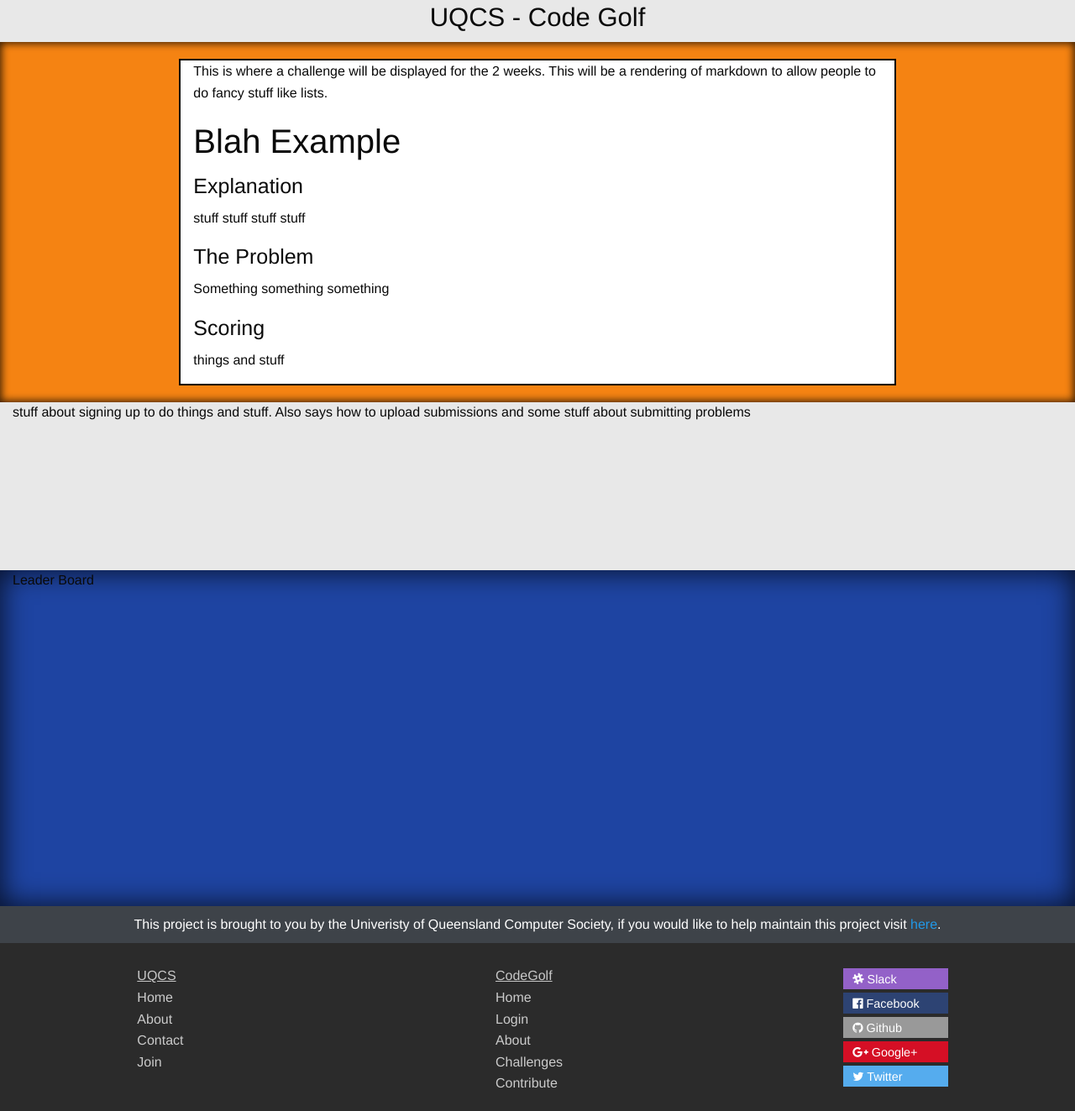
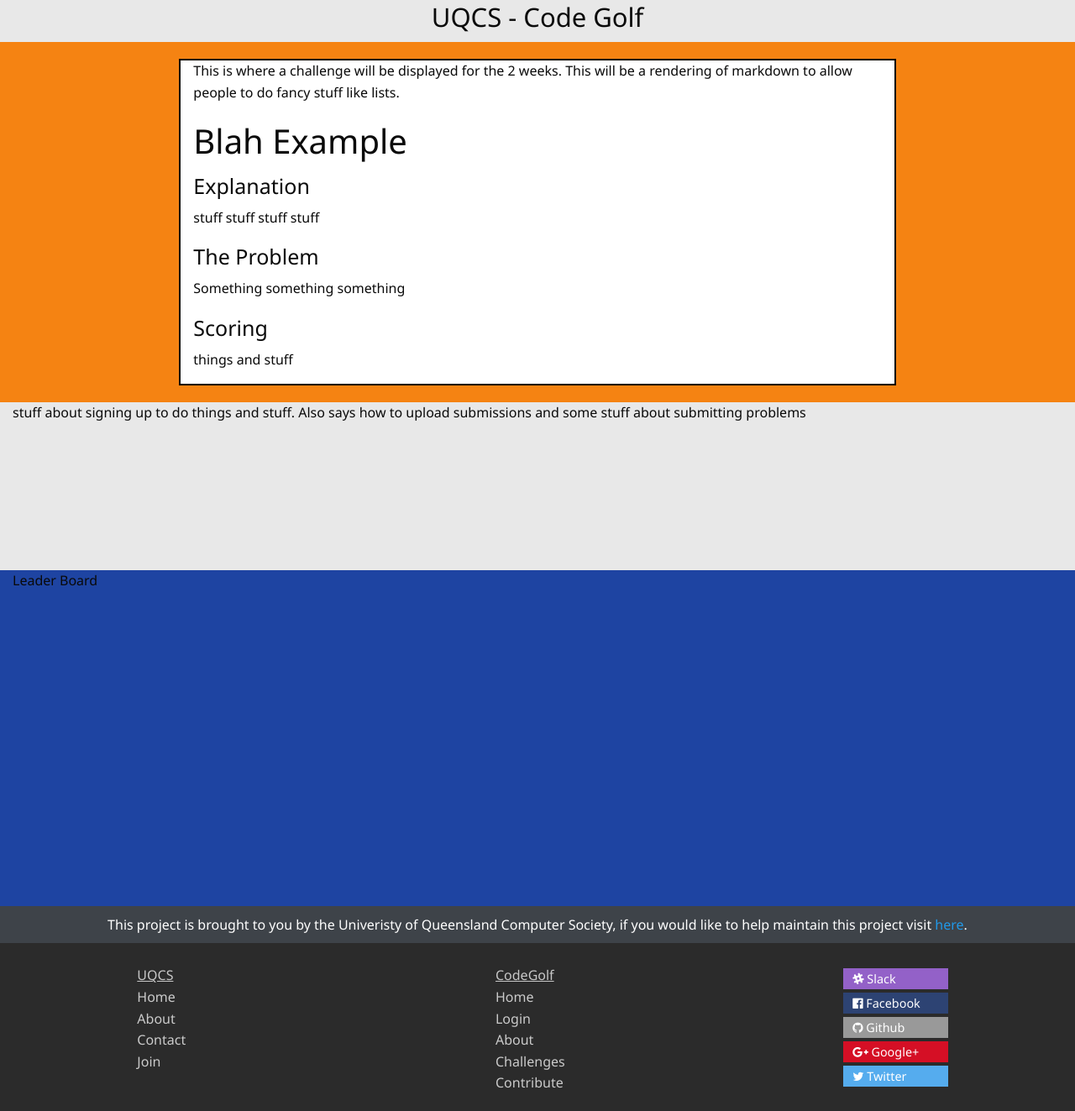
Before and after one commit to UQComputingSociety/codegolf, a Flask app: page / in a window 1280 px wide. Shown: the part 373-1696 px from the top of the page at 84% size. Run offline with Flask 2, Linux system fonts and the light colour scheme; some libraries are stand-ins or nearby versions.

Commit message:
CSS tweaks
font and drop-shadows

```diff
--- a/codegolf/static/css/codegolf.css
+++ b/codegolf/static/css/codegolf.css
@@ -1,6 +1,10 @@
 html, body {
     height: 100%;
     width: 100%;
+}
+
+body, h1, h2, h3, h4, h5, h6 {
+    font-family: "Segoe UI", Helvetica, Verdana, sans-serif;
 }
 
 #container {
@@ -111,7 +115,7 @@
 
 #challenge-wrap {
     background-color: #f58312;
-    box-shadow: inset 0px 0px 10px 2px rgba(0,0,0,0.75);
+    /*box-shadow: inset 0px 0px 10px 2px rgba(0,0,0,0.75);*/
     padding: 20px 0;
 }
 
@@ -123,7 +127,7 @@
 #leader-board {
     min-height: 400px;
     background-color: #1e44a2;
-    box-shadow: inset 0px 0px 33px 2px rgba(0,0,0,0.75);
+    /*box-shadow: inset 0px 0px 33px 2px rgba(0,0,0,0.75);*/
 }
 
 #getting-started {
```
